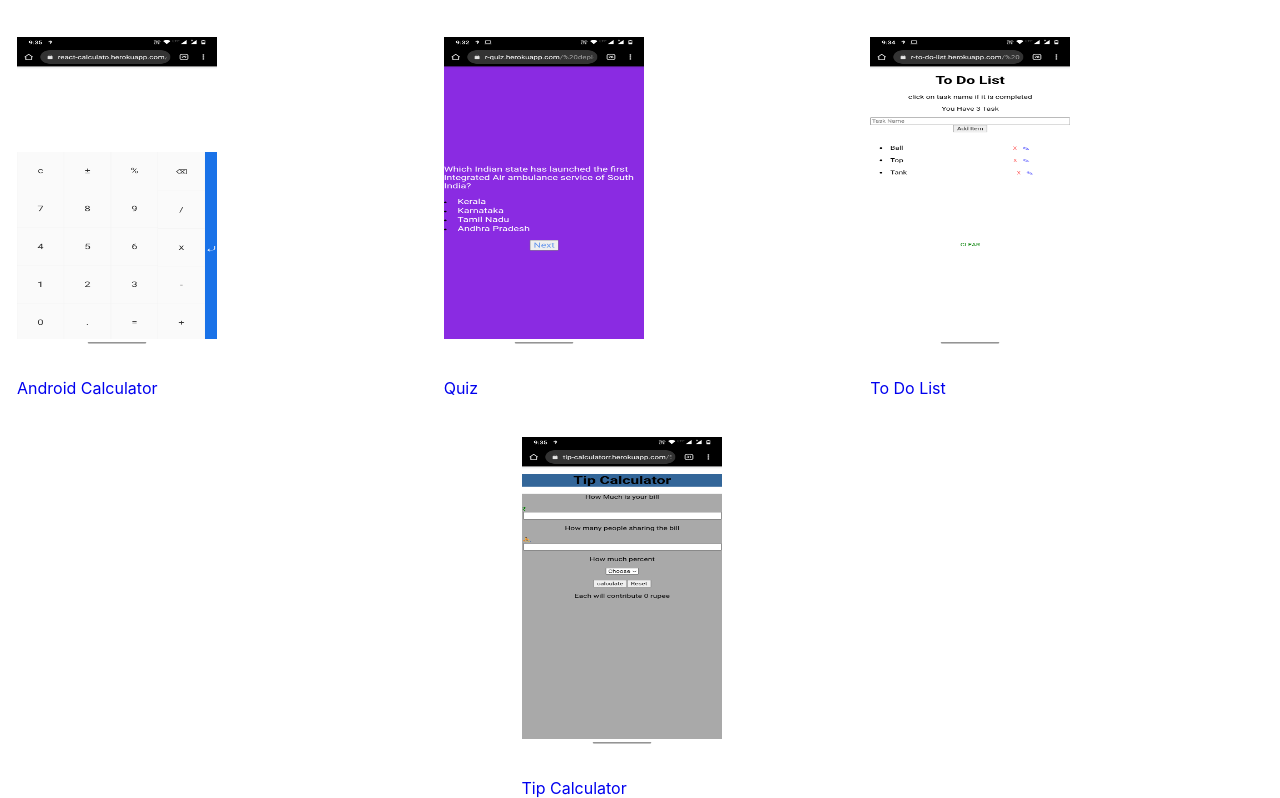
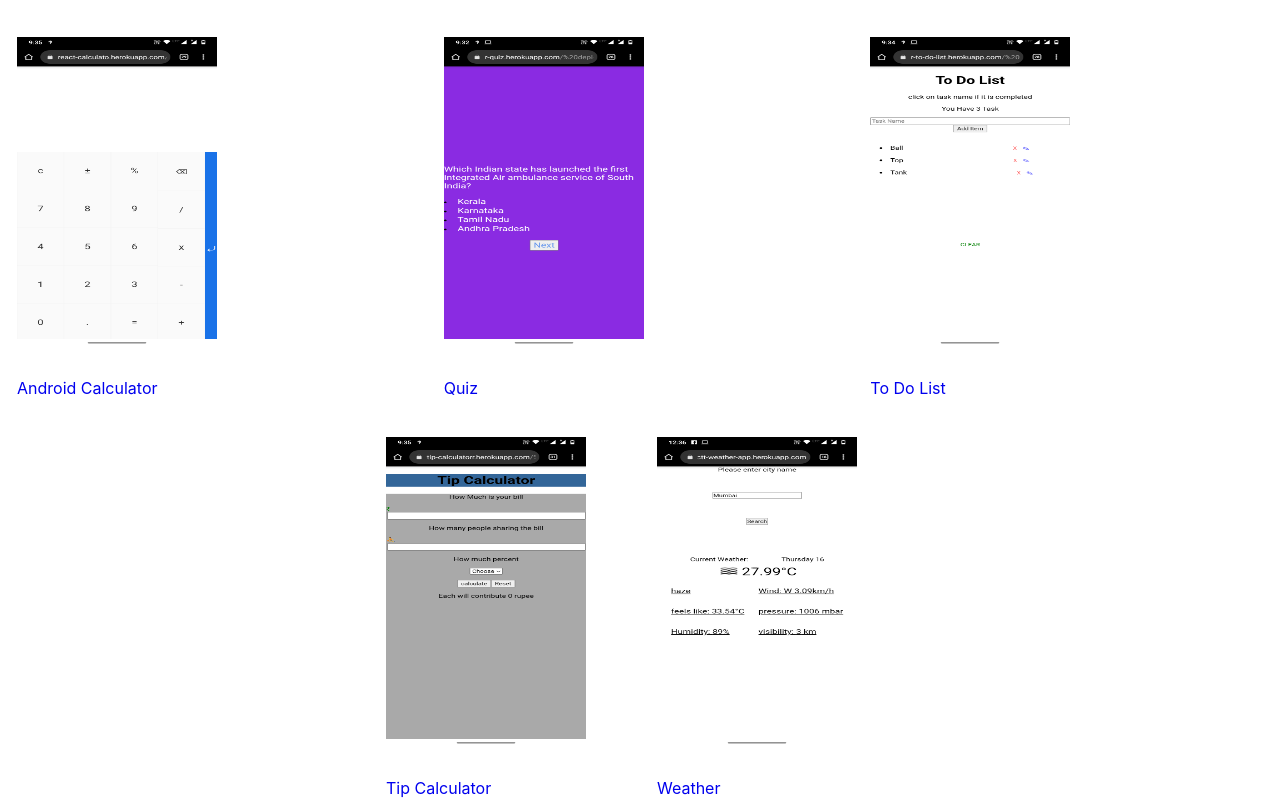
Before and after one commit to Prashant1304/all-in-one, a React (Create React App) app: page / in a window 1280 px wide. Shown: the part 516-1314 px from the top of the page. Built offline with nearby package versions, Linux system fonts and the light colour scheme.

Commit message:
first commit

```diff
--- a/src/App.js
+++ b/src/App.js
@@ -5,6 +5,7 @@ import quiz from "./component/images/Quiz.png"
 import tinder from "./component/images/tinder.png"
 import tipCalculator from "./component/images/tip-calculator.png"
 import toDoList from "./component/images/to-do-list.png"
+import Weather from "./component/images/weather.jpeg"
 
 import './App.css';
 
@@ -57,8 +58,10 @@ function App() {
                     <img className="images" src={tipCalculator}></img>
                     <a className="name" href="https://tip-calculatorr.herokuapp.com/%20deployed%20to%20Heroku" target="_blank"> Tip Calculator </a>
                 </div>
-                <div>
 
+                <div className="projects">
+                <img className="images" src={Weather}></img>
+                    <a className="name" href="https://reactt-weather-app.herokuapp.com/" target="_blank">Weather</a>
                 </div>
             </div>
         </div>
```
Also changed, not shown: src/component/images/weather.jpeg (added).
